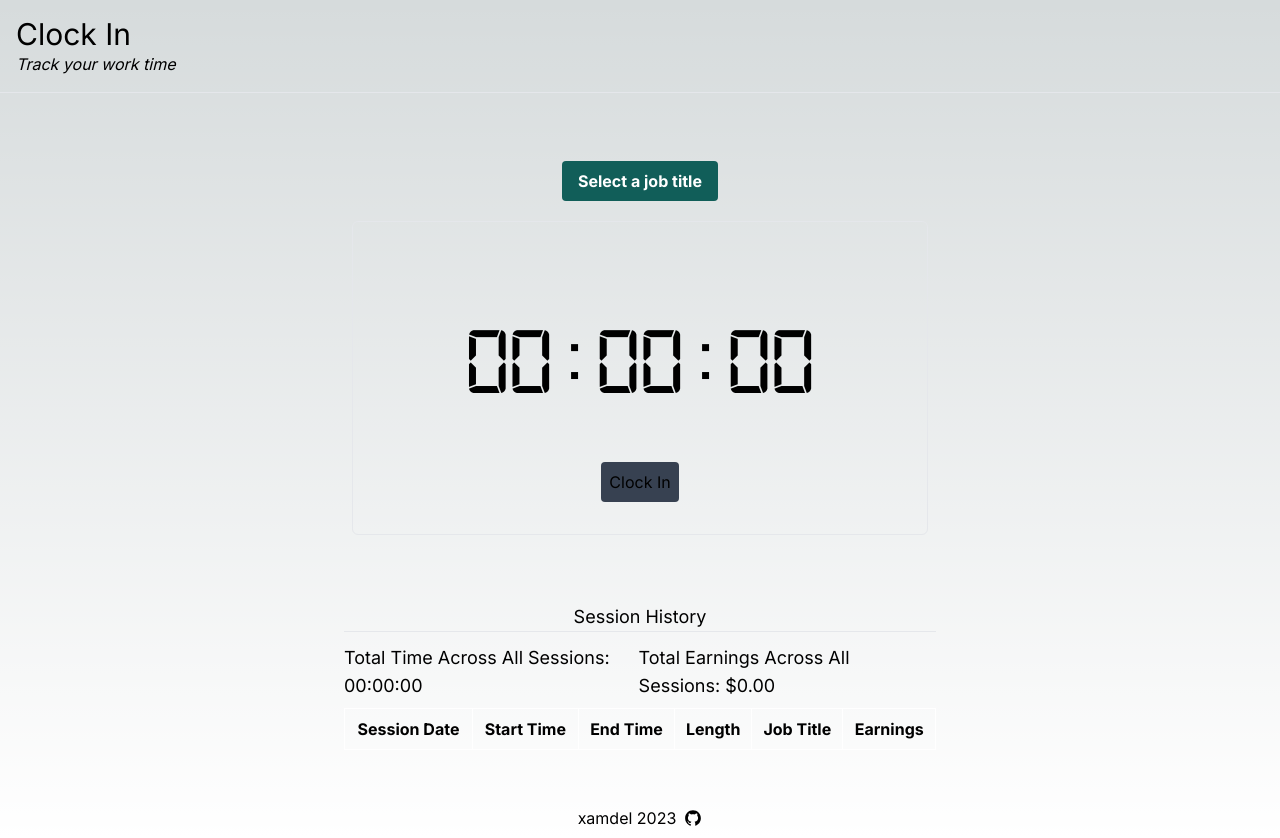
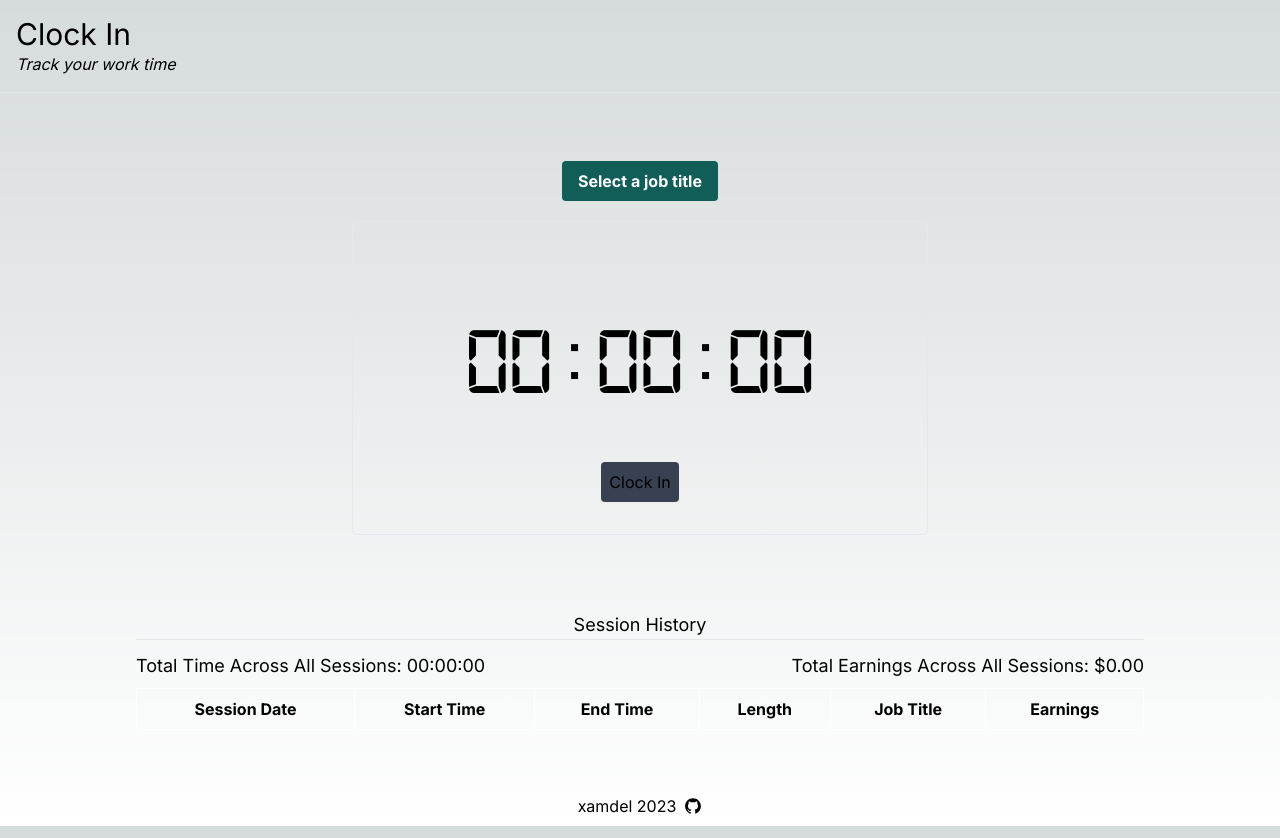
Before and after one commit to thatblockhead/clock-in, a Next.js app: page / in a window 1280 px wide. Built offline with nearby package versions, Linux system fonts and the light colour scheme.

Commit message:
fix table width

```diff
--- a/app/page.tsx
+++ b/app/page.tsx
@@ -100,7 +100,7 @@ export default function Home() {
         {time !== 0 && <ClockOutButton clockOut={clockOut} sessions={sessions} handleUpdateSession={handleUpdateSession} pausedTime={pausedTime} />}
       </div>
       </div>
-      <div className="flex flex-col mt-16 w-1/2 min-w-[384px]">
+      <div className="flex flex-col mt-16 p-2 w-screen max-w-5xl min-w-[384px]">
         <SessionHistoryDisplay sessions={sessions} />
       </div>
     </main>
```
